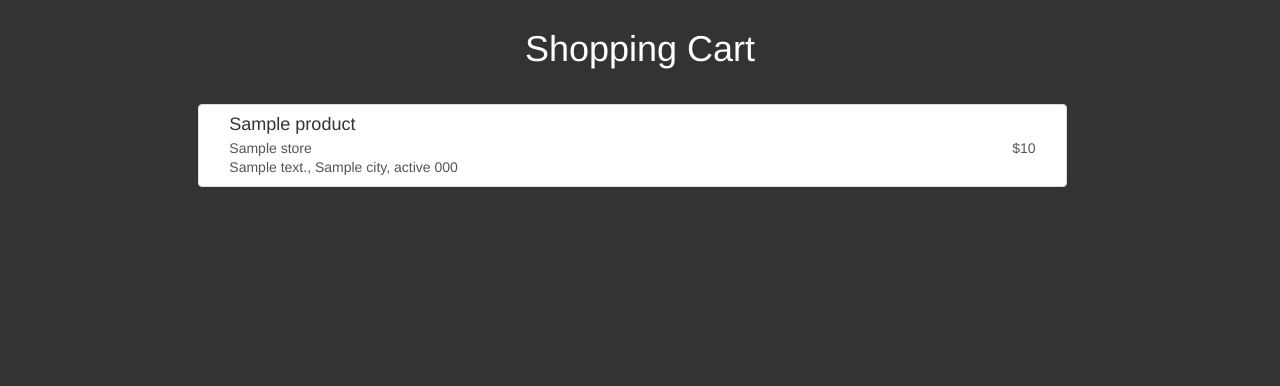
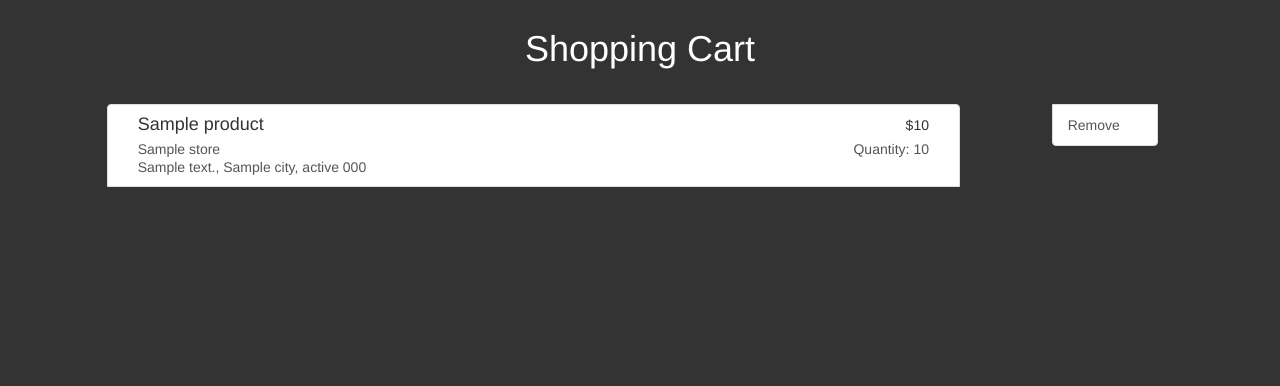
Before and after one commit to jisoohan/eLocal, a Django app: template eLocal_app/templates/eLocal_app/shoppingPage.html in a window 1280 px wide. Shown: the part 51-437 px from the top of the page. Run offline with Django 3.2, Linux system fonts and the light colour scheme; tables that the repository leaves empty hold one stand-in row (values such as "Sample post"); the template is opened without the code that fills it: values that come from a table or form of the project are taken from there, most other values are stand-ins (such as "Sample title", 1, 10 or a date in 2020); some libraries are stand-ins or nearby versions.

Commit message:
remove from shopping cart

```diff
--- a/eLocal_app/templates/eLocal_app/shoppingPage.html
+++ b/eLocal_app/templates/eLocal_app/shoppingPage.html
@@ -27,18 +27,20 @@
         {% endfor %}
       {% endif %}
       <h1 class="shopping-title">Shopping Cart</h1>
-      <div class="list-group col-sm-8 col-sm-offset-2">
+      <ul class="list-group">
         {% if products %}
           {% for product in products %}
-            <a href="" class="list-group-item row">
-              <h4 class="list-group-item-heading col-sm-12">{{product.product.name}}</h4>
-              <p class="list-group-item-text col-sm-6">{{product.store.name}}</p>
-              <p class="list-group-item-text col-sm-6 text-right">${{product.price}}</p>
-              <p class="list-group-item-text col-sm-6">{{product.store.address}}, {{product.store.city}}, {{product.store.state}} {{product.store.zip_code}}</p>
+            <a href="" class="list-group-item row col-xs-8 col-xs-offset-1">
+              <h4 class="list-group-item-heading col-xs-6">{{product.product.name}}</h4>
+              <p class="list-group-item-heading col-xs-6 text-right">${{product.price}}</p>
+              <p class="list-group-item-text col-xs-6">{{product.store.name}}</p>
+              <p class="list-group-item-text col-xs-6 text-right">Quantity: {{product.quantity}}</p>
+              <p class="list-group-item-text col-xs-12">{{product.store.address}}, {{product.store.city}}, {{product.store.state}} {{product.store.zip_code}}</p>
             </a>
+            <a class="list-group-item col-xs-1 col-xs-offset-1" href="{% url 'eLocal_app.views.removeCart' product.product.id product.store.id %}">Remove</a>
           {% endfor %}
         {% endif %}
-      </div>
+      </ul>
     {% endblock %}
 
     <!-- Bootstrap core JavaScript
--- a/eLocal_app/utils.py
+++ b/eLocal_app/utils.py
@@ -30,19 +30,7 @@ class ElocalUtils:
     @staticmethod
     def searchStore(name, zip_code):
         stores = [store for store in Store.getStores(name) if store.zip_code == zip_code]
-        results = []
-        for store in stores:
-            store_dict = model_to_dict(store, fields=[field.name for field in store._meta.fields])
-            products = Inventory.getItemsForStore(store.id)
-            product_list = []
-            for product in products:
-                price = Inventory.getPrice(store.id, product.id)
-                product_dict = model_to_dict(product, fields=[field.name for field in product._meta.fields])
-                product_dict['price'] = price
-                product_list.append(product_dict)
-            store_dict['product_list'] = product_list
-            results.append(store_dict)
-        return results
+        return ElocalUtils.parseStoresInfo(stores)
 
     @staticmethod
     def parseProductsInfo(stores, zip_code):
@@ -89,4 +77,36 @@ class ElocalUtils:
         price = Inventory.getPrice(store.id, product.id)
         product_dict = model_to_dict(product, fields=[field.name for field in product._meta.fields])
         store_dict = model_to_dict(store, fields=[field.name for field in store._meta.fields])
-        return {'product': product_dict, 'store': store_dict, 'price': price}
+        return {'product': product_dict, 'store': store_dict, 'price': price, 'quantity': 1}
+
+    @staticmethod
+    def getHash(product_id, store_id):
+        hashCode = str(product_id) + str(store_id)
+        return hashCode
+
+    @staticmethod
+    def addCart(hashCode, old_cart):
+        found = False
+        cart = old_cart
+        for item in cart:
+            item_hash = ElocalUtils.getHash(item['product']['id'], item['store']['id'])
+            if hashCode == item_hash:
+                item['quantity'] = item['quantity'] + 1
+                found = True
+        if found:
+            return cart
+        else:
+            return None
+
+    @staticmethod
+    def removeCart(hashCode, old_cart):
+        cart = old_cart
+        count = 0
+        for item in cart:
+            item_hash = ElocalUtils.getHash(item['product']['id'], item['store']['id'])
+            if hashCode == item_hash:
+                if item['quantity'] > 1:
+                    item['quantity'] = item['quantity'] - 1
+                else:
+                    cart.remove(item)
+        return cart
--- a/eLocal_proj/urls.py
+++ b/eLocal_proj/urls.py
@@ -9,9 +9,10 @@ urlpatterns = [
     url(r'^stores/add', views.addStore),
     url(r'^stores', views.storeSearchPage),
     url(r'^products/search', views.searchProduct),
-    url(r'^products/cart/add/product=(?P<product_id>\d+)&store=(?P<store_id>\d+)', views.addCart),
-    url(r'^products/cart', views.shoppingPage),
     url(r'^products/add', views.addProduct),
     url(r'^products', views.productSearchPage),
+    url(r'^cart/remove/product=(?P<product_id>\d+)&store=(?P<store_id>\d+)', views.removeCart),
+    url(r'^cart/add/product=(?P<product_id>\d+)&store=(?P<store_id>\d+)', views.addCart),
+    url(r'^cart', views.shoppingPage),
     url(r'^', views.homePage),
 ]
```
Also changed, not shown: eLocal_app/views.py (+18 -5 lines).
